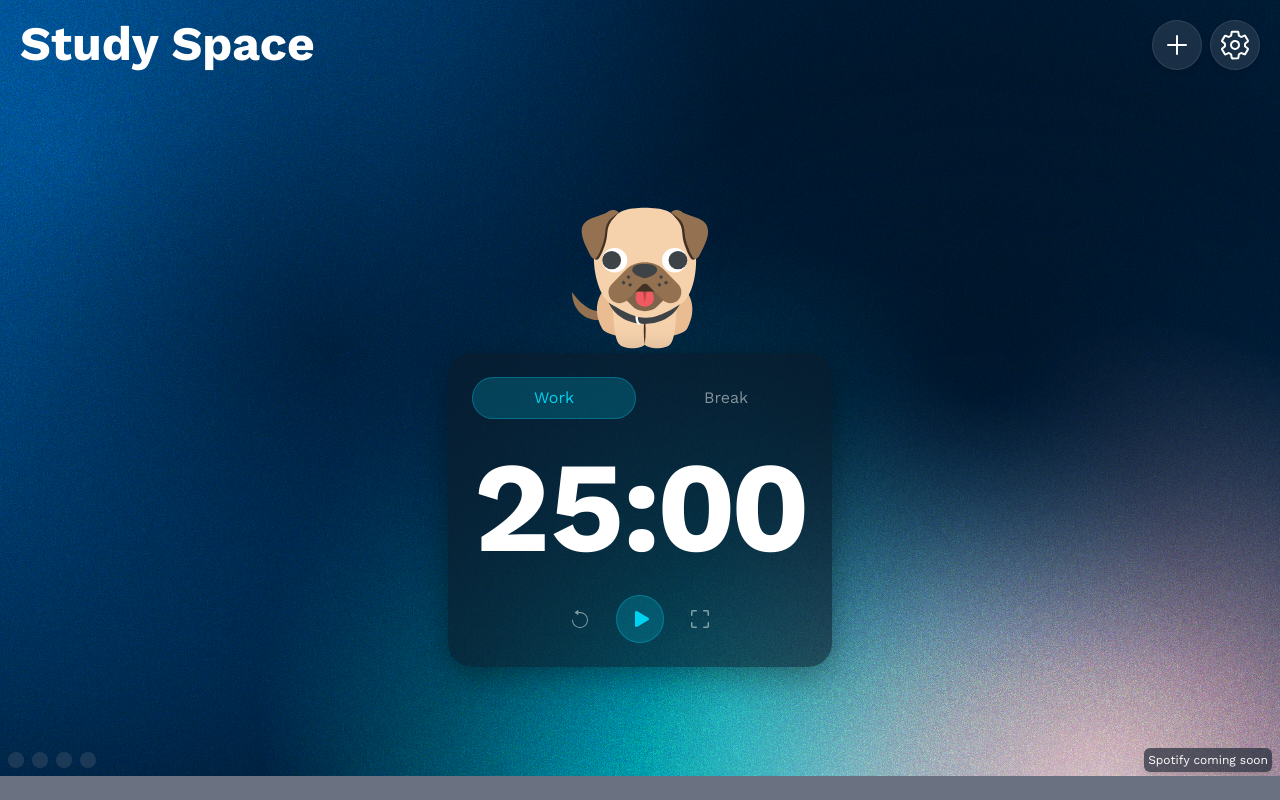
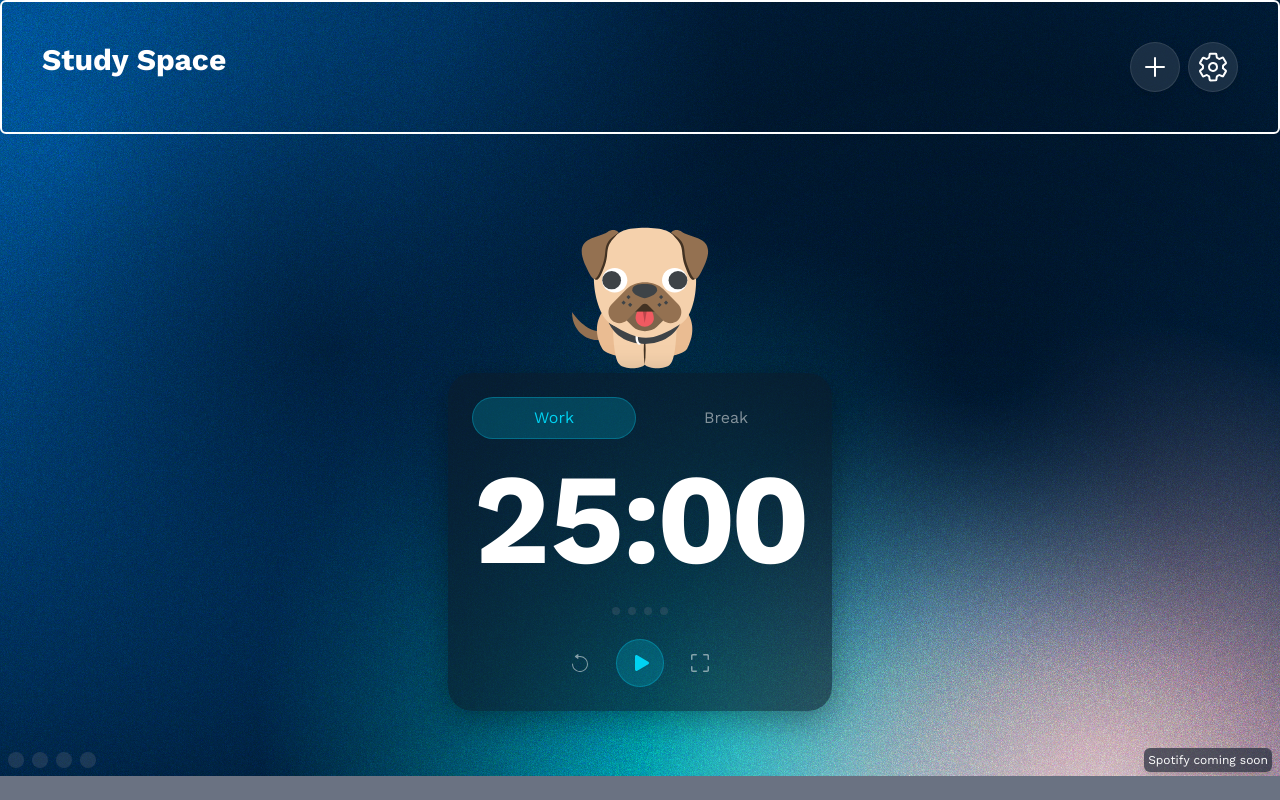
Before and after one commit to matthew-beep/timer, a Next.js app in the folder pomodoro/: page / in a window 1280 px wide. Built offline with nearby package versions, Linux system fonts and the light colour scheme.

Commit message:
working on site

```diff
--- a/pomodoro/app/globals.css
+++ b/pomodoro/app/globals.css
@@ -12,12 +12,12 @@
   --break: #f6339a;
   --code: #2E2B29;
   --primary: #1a1b0c;
-  --c-0: hsla(0, 0%, 100%, 0.7);
-  --c-1: hsla(210, 100%, 5%, 1);
-  --c-2: hsla(210, 100%, 10%, 1);
-  --c-3: hsla(358, 75%, 83%, 0.9);
-  --c-4: hsla(180, 100%, 50%, 0.7);
-  --c-5: hsla(206, 100%, 36%, 1);
+  --c-0: hsla(0, 0%, 0%, 0);
+  --c-1: hsla(0, 0%, 0%, 0);
+  --c-2: hsla(0, 0%, 0%, 0);
+  --c-3: hsla(0, 0%, 0%, 0);
+  --c-4: hsla(0, 0%, 0%, 0);
+  --c-5: hsla(0, 0%, 0%, 0);
 }
 
 @theme inline {
--- a/pomodoro/components/Header.tsx
+++ b/pomodoro/components/Header.tsx
@@ -32,8 +32,8 @@ export default function Header({showSettings, setShowSettings}: {showSettings: b
     }
 
     return (
-        <div className="rounded-md flex justify-between px-5 pt-5 relative z-10">
-            <h1 className="text-5xl font-bold">Study Space</h1>
+        <div className="rounded-md flex justify-between p-10 relative z-10 border-2">
+            <h1 className="text-3xl font-bold">Study Space</h1>
             <div className='flex relative gap-2'>
                 <Button
                     className="flex items-center justify-center p-2 rounded-full"
--- a/pomodoro/components/Timer.tsx
+++ b/pomodoro/components/Timer.tsx
@@ -4,6 +4,7 @@ import { TimerControls } from "@/components/TimerControls";
 import { Button } from "./Button";
 import { useEffect, useState } from "react";
 import { useNotesStore } from "@/store/useNotes";
+import { Tooltip } from "@mui/material";
 
 export default function Timer() {
   const timeRemaining = useTimer((s) => s.timeRemaining);
@@ -44,7 +45,7 @@ export default function Timer() {
   }, [timeRemaining, isRunning, mode, setMode, start, updatePomodoroCount]);
 
   return (
-    <div className="flex flex-col w-full max-w-sm p-6 space-y-6 bg-[#0a1929]/60 shadow-[0_8px_32px_0_rgba(0,0,0,0.36)] rounded-3xl">
+    <div className="flex flex-col w-full max-w-sm p-6 space-y-4 bg-[#0a1929]/60 shadow-[0_8px_32px_0_rgba(0,0,0,0.36)] rounded-3xl">
 
       {/* Mode Buttons */}
       <div className="grid grid-cols-2 gap-2">
@@ -70,7 +71,14 @@ export default function Timer() {
           {minutes}:{seconds}
         </h3>
       </div>
-
+      <div className='flex items-center p-2 gap-2 justify-center'>
+        <Tooltip title="Pomodoros Completed" arrow>
+          <div className={`w-2 h-2 ${pomodoroCount >= 1 ? 'bg-active' : 'bg-gray-500 opacity-25'} rounded-full`}></div>
+        </Tooltip>
+        <div className={`w-2 h-2 ${pomodoroCount >= 2 ? 'bg-active' : 'bg-gray-500 opacity-25'} rounded-full`}></div>
+        <div className={`w-2 h-2 ${pomodoroCount >= 3 ? 'bg-active' : 'bg-gray-500 opacity-25'} rounded-full`}></div>
+        <div className={`w-2 h-2 ${pomodoroCount >= 4 ? 'bg-active' : 'bg-gray-500 opacity-25'} rounded-full`}></div>
+      </div>
       {/* Controls + Timer Logic */}
       <TimerController />
 
```
